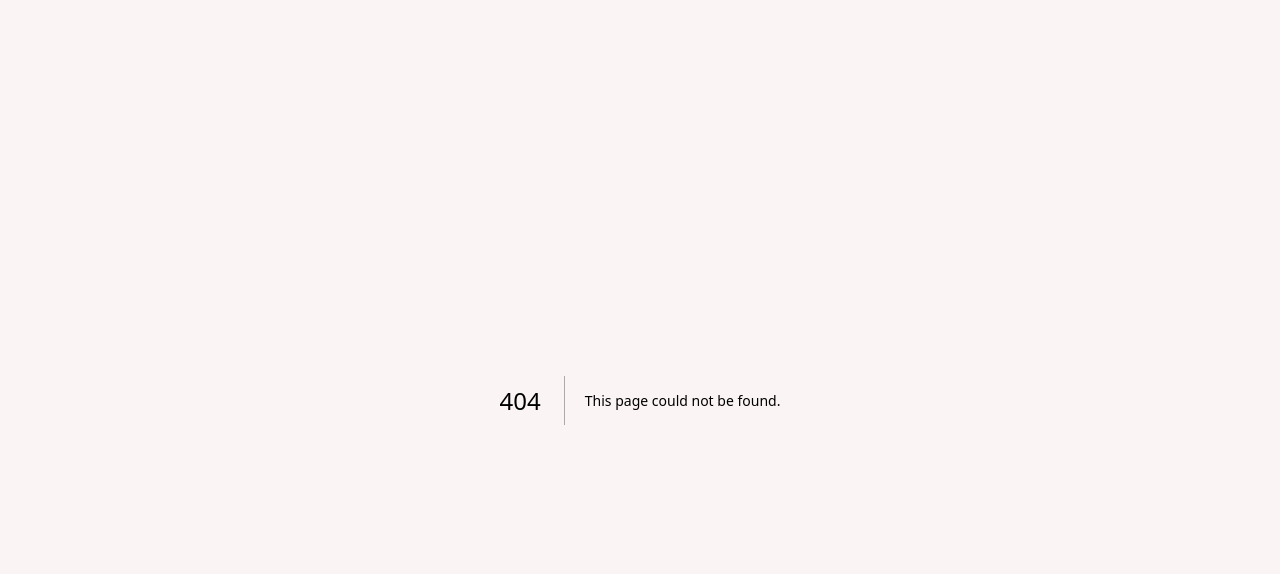
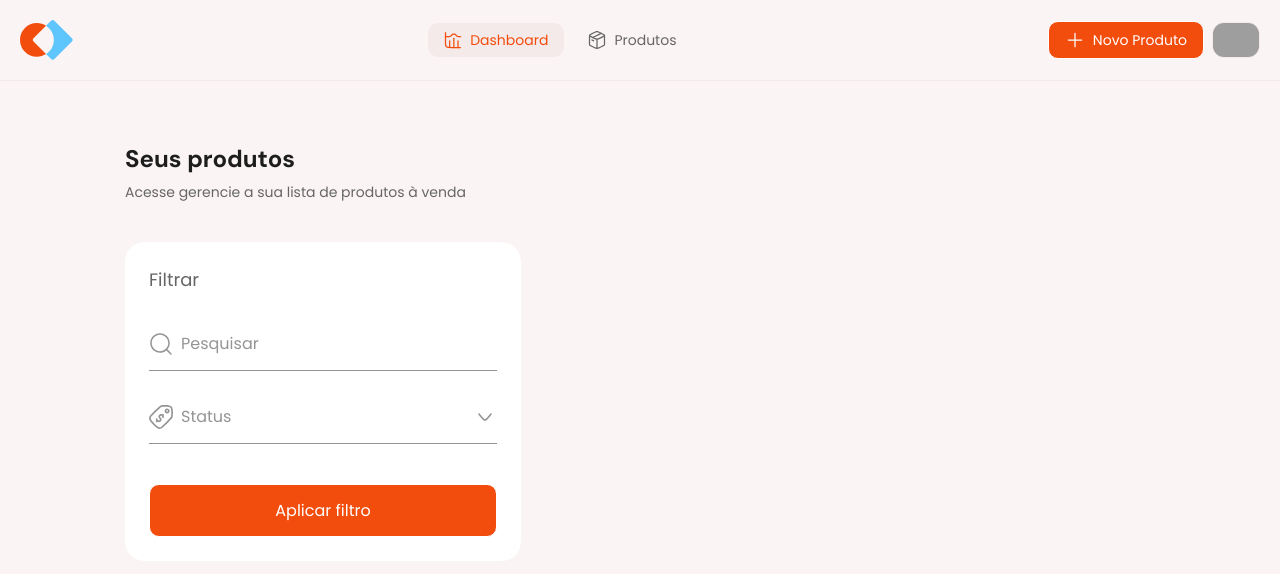
Before and after one commit to saramargarido/marketplace-web, a Next.js app: page /products in a window 1280 px wide. Before the commit this address had no page. Shown: the top 574 px of the page. Built offline with nearby package versions, Linux system fonts and the light colour scheme; grey boxes are pictures that could not be loaded.

Commit message:
create filter card + select

```diff
--- /dev/null
+++ b/src/app/(home)/products/page.tsx
@@ -0,0 +1,49 @@
+import Button from '@/app/components/button'
+import { Loupe, Tag } from '@/app/components/icons'
+import Input from '@/app/components/input'
+import Select from '@/app/components/select'
+
+export default function Products() {
+  return (
+    <div className="flex flex-col gap-10">
+      <div className="flex flex-col gap-2">
+        <h1 className="font-dmsans text-gray-500 text-[1.5rem] font-bold">
+          Seus produtos
+        </h1>
+        <p className="text-gray-300 text-sm">
+          Acesse gerencie a sua lista de produtos à venda
+        </p>
+      </div>
+      <div className="flex">
+        <div className="flex flex-col p-6 bg-white rounded-[1.25rem] gap-6">
+          <p className="text-gray-300 text-lg">Filtrar</p>
+          <form className="flex flex-col gap-10">
+            <div className="flex flex-col gap-5 min-w-[280px]">
+              <Input
+                name="search"
+                placeholder="Pesquisar"
+                iconLeft={<Loupe size={24} styles="fill-gray-200" />}
+              />
+              <Select
+                name="status"
+                placeholder="Status"
+                iconLeft={<Tag size={24} styles="fill-gray-200" />}
+                options={[
+                  { value: 'announced', label: 'Anunciado' },
+                  { value: 'sold', label: 'Vendido' },
+                  { value: 'calceled', label: 'Cancelado' },
+                ]}
+              />
+            </div>
+            <Button
+              text="Aplicar filtro"
+              type="submit"
+              textAlign="text-center"
+              fullWidth
+            />
+          </form>
+        </div>
+      </div>
+    </div>
+  )
+}
--- a/src/app/components/button.tsx
+++ b/src/app/components/button.tsx
@@ -9,6 +9,7 @@ interface ButtonProps {
   isActive?: boolean
   fullWidth?: boolean
   styles?: string
+  textAlign?: 'text-left' | 'text-center' | 'text-right'
 }
 
 export default function Button({
@@ -20,6 +21,7 @@ export default function Button({
   fullWidth = false,
   isActive = false,
   styles = '',
+  textAlign = 'text-left',
   ...props
 }: ButtonProps & ButtonHTMLAttributes<HTMLButtonElement>) {
   const filledStyles = (() => {
@@ -45,7 +47,7 @@ export default function Button({
       {...props}
     >
       {iconLeft}
-      <p>{text}</p>
+      <p className={`flex-1 ${textAlign}`}>{text}</p>
       {iconRight}
     </button>
   )
--- a/src/app/components/icons.tsx
+++ b/src/app/components/icons.tsx
@@ -361,3 +361,72 @@ export const Calendar = (props: IconsProps) => {
     </svg>
   )
 }
+
+export const Loupe = (props: IconsProps) => {
+  return (
+    <svg
+      width={props.size ?? '24'}
+      height={props.size ?? '24'}
+      className={props.styles ?? 'fill-current'}
+      viewBox="0 0 24 24"
+      xmlns="http://www.w3.org/2000/svg"
+    >
+      <path
+        fillRule="evenodd"
+        clipRule="evenodd"
+        d="M11 1.25C5.61522 1.25 1.25 5.61522 1.25 11C1.25 16.3848 5.61522 20.75 11 20.75C13.4224 20.75 15.6385 19.8666 17.3437 18.4043L21.4697 22.5303C21.7626 22.8232 22.2374 22.8232 22.5303 22.5303C22.8232 22.2374 22.8232 21.7626 22.5303 21.4697L18.4043 17.3437C19.8666 15.6385 20.75 13.4224 20.75 11C20.75 5.61522 16.3848 1.25 11 1.25ZM2.75 11C2.75 6.44365 6.44365 2.75 11 2.75C15.5563 2.75 19.25 6.44365 19.25 11C19.25 15.5563 15.5563 19.25 11 19.25C6.44365 19.25 2.75 15.5563 2.75 11Z"
+      />
+    </svg>
+  )
+}
+
+export const ArrowDown = (props: IconsProps) => {
+  return (
+    <svg
+      width={props.size ?? '24'}
+      height={props.size ?? '24'}
+      className={props.styles ?? 'fill-current'}
+      viewBox="0 0 24 24"
+      xmlns="http://www.w3.org/2000/svg"
+    >
+      <path d="M5.55472 8.39652C5.47546 8.45499 5.4085 8.52851 5.35766 8.61287C5.30681 8.69722 5.27308 8.79077 5.25839 8.88816C5.2437 8.98556 5.24834 9.08489 5.27204 9.18049C5.29574 9.27609 5.33803 9.36609 5.39652 9.44534C5.39652 9.44534 6.5129 10.9639 7.83988 12.4922C8.50336 13.2564 9.21856 14.0243 9.89847 14.625C10.5784 15.2258 11.1304 15.75 12 15.75C12.8697 15.75 13.4217 15.2258 14.1016 14.625C14.7815 14.0243 15.4967 13.2564 16.1602 12.4922C17.4872 10.9639 18.6035 9.44534 18.6035 9.44534C18.662 9.36609 18.7043 9.27609 18.728 9.18049C18.7517 9.08489 18.7564 8.98556 18.7417 8.88816C18.727 8.79077 18.6933 8.69722 18.6424 8.61287C18.5916 8.52851 18.5246 8.45499 18.4453 8.39652C18.3661 8.33803 18.2761 8.29574 18.1805 8.27204C18.0849 8.24834 17.9856 8.2437 17.8882 8.25839C17.7908 8.27308 17.6972 8.30681 17.6129 8.35766C17.5285 8.4085 17.455 8.47546 17.3965 8.55472C17.3965 8.55472 16.3051 10.0362 15.0274 11.5078C14.3885 12.2437 13.7008 12.9758 13.1075 13.5C12.5141 14.0243 11.921 14.25 12 14.25C12.0791 14.25 11.4859 14.0243 10.8926 13.5C10.2993 12.9758 9.61155 12.2437 8.97269 11.5078C7.69497 10.0362 6.60355 8.55472 6.60355 8.55472C6.54507 8.47546 6.47155 8.4085 6.3872 8.35766C6.30284 8.30681 6.20929 8.27308 6.1119 8.25839C6.01451 8.2437 5.91517 8.24834 5.81957 8.27204C5.72397 8.29574 5.63397 8.33803 5.55472 8.39652Z" />
+    </svg>
+  )
+}
+
+export const Close = (props: IconsProps) => {
+  return (
+    <svg
+      width={props.size ?? '24'}
+      height={props.size ?? '24'}
+      className={props.styles ?? 'fill-current'}
+      viewBox="0 0 24 24"
+      xmlns="http://www.w3.org/2000/svg"
+    >
+      <rect width="24" height="24" rx="12" fill="#F5EAEA" />
+      <path
+        fillRule="evenodd"
+        clipRule="evenodd"
+        d="M6.98043 6.97973C7.17569 6.78447 7.49228 6.78447 7.68754 6.97973L12.0007 11.2928L16.3138 6.97973C16.509 6.78447 16.8256 6.78447 17.0209 6.97973C17.2161 7.17499 17.2161 7.49157 17.0209 7.68684L12.7078 11.9999L17.0209 16.3131C17.2161 16.5083 17.2161 16.8249 17.0209 17.0202C16.8256 17.2154 16.509 17.2154 16.3138 17.0202L12.0007 12.7071L7.68754 17.0202C7.49228 17.2154 7.17569 17.2154 6.98043 17.0202C6.78517 16.8249 6.78517 16.5083 6.98043 16.3131L11.2935 11.9999L6.98043 7.68684C6.78517 7.49157 6.78517 7.17499 6.98043 6.97973Z"
+      />
+    </svg>
+  )
+}
+
+export const Check = (props: IconsProps) => {
+  return (
+    <svg
+      width={props.size ?? '24'}
+      height={props.size ?? '24'}
+      className={props.styles ?? 'fill-current'}
+      viewBox="0 0 24 24"
+      xmlns="http://www.w3.org/2000/svg"
+    >
+      <path
+        fillRule="evenodd"
+        clipRule="evenodd"
+        d="M19.5179 5.95748C19.8175 6.24349 19.8285 6.71823 19.5425 7.01786L9.04252 18.0179C8.90308 18.1639 8.71064 18.2476 8.50872 18.25C8.3068 18.2523 8.11246 18.1731 7.96967 18.0303L4.46967 14.5303C4.17678 14.2374 4.17678 13.7626 4.46967 13.4697C4.76256 13.1768 5.23744 13.1768 5.53033 13.4697L8.48752 16.4269L18.4575 5.98214C18.7435 5.68252 19.2182 5.67148 19.5179 5.95748Z"
+      />
+    </svg>
+  )
+}
--- a/src/app/components/input.tsx
+++ b/src/app/components/input.tsx
@@ -1,5 +1,5 @@
 interface InputProps {
-  label: string
+  label?: string
   placeholder: string
   name: string
   type?: string
@@ -16,9 +16,11 @@ export default function Input({
 }: InputProps) {
   return (
     <div className="flex flex-col">
-      <label htmlFor={name} className="text-gray-300 text-xs uppercase">
-        {label}
-      </label>
+      {label && (
+        <label htmlFor={name} className="text-gray-300 text-xs uppercase">
+          {label}
+        </label>
+      )}
       <div className="flex items-center border-b border-gray-200 py-[.875rem] gap-2">
         {iconLeft}
         <input
--- /dev/null
+++ b/src/app/components/select.tsx
@@ -0,0 +1,89 @@
+'use client'
+import { useState } from 'react'
+import { ArrowDown, Check } from './icons'
+
+interface SelectOption {
+  value: string
+  label: string
+}
+
+interface SelectProps {
+  label?: string
+  placeholder: string
+  name: string
+  iconLeft?: React.ReactNode
+  options: SelectOption[]
+}
+
+export default function Select({
+  label,
+  placeholder,
+  name,
+  iconLeft,
+  options,
+}: SelectProps) {
+  const [isOpen, setIsOpen] = useState(false)
+  const [selectedOption, setSelectedOption] = useState<SelectOption | null>(
+    null,
+  )
+
+  const handleOptionClick = (option: SelectOption) => {
+    setSelectedOption(option)
+    setIsOpen(false)
+  }
+
+  return (
+    <div className="flex flex-col relative">
+      {label && (
+        <label htmlFor={name} className="text-gray-300 text-xs uppercase">
+          {label}
+        </label>
+      )}
+      <div
+        className="flex items-center border-b border-gray-200 py-[.875rem] gap-2 cursor-pointer"
+        onClick={() => setIsOpen(!isOpen)}
+      >
+        {iconLeft}
+        <input
+          type="hidden"
+          id={name}
+          name={name}
+          value={selectedOption ? selectedOption.value : ''}
+        />
+        <div
+          className={`flex-1 ${selectedOption ? 'text-gray-400' : 'text-gray-200'}`}
+        >
+          {selectedOption ? selectedOption.label : placeholder}
+        </div>
+        <ArrowDown
+          size={24}
+          styles={`fill-gray-200 transition-transform duration-300 ${
+            isOpen ? 'rotate-180' : ''
+          }`}
+        />
+      </div>
+      <div
+        className={`absolute left-0 right-0 top-full mt-1 bg-white rounded-lg shadow-shape z-10 overflow-hidden transition-all duration-300 ${
+          isOpen ? 'max-h-60' : 'max-h-0'
+        }`}
+      >
+        <ul className="flex flex-col">
+          {options.map((option) => (
+            <li
+              key={option.value}
+              className={`flex items-center justify-between text-sm cursor-pointer h-12 px-4 gap-2 rounded transition-colors duration-300 ${
+                selectedOption?.value === option.value
+                  ? 'text-orange-base'
+                  : 'text-gray-300 hover:text-orange-base'
+              }`}
+              onClick={() => handleOptionClick(option)}
+            >
+              {option.label}
+              {selectedOption?.value === option.value && <Check />}
+            </li>
+          ))}
+        </ul>
+      </div>
+    </div>
+  )
+}
```
